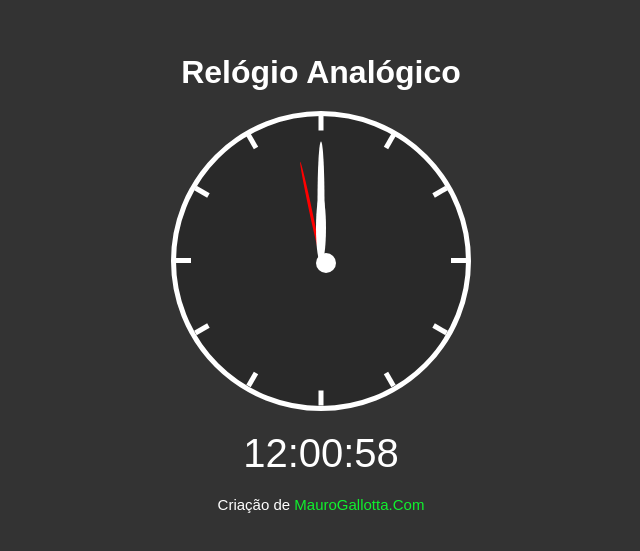
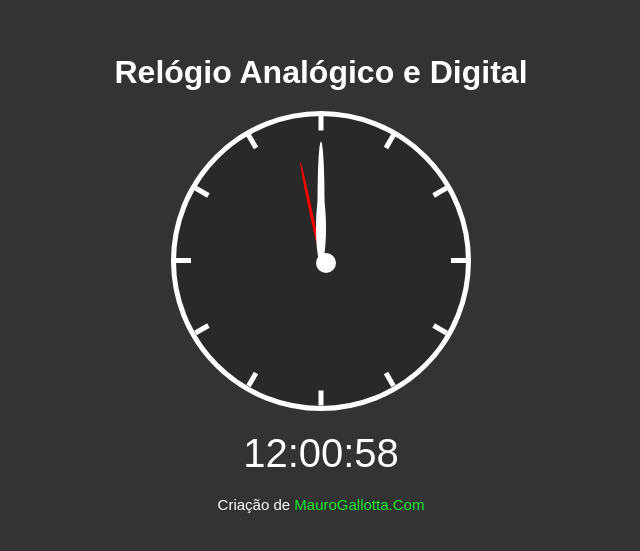
Before and after one commit to maurogallotta/Projeto_RELOJO_Digital_e_Analitico, a plain HTML site: page index.html in a window 1280 px wide. Shown: the part 117-668 px from the top of the page, without its empty margins (319-959 px from the left). Drawn offline with Linux system fonts and the light colour scheme.

Commit message:
Add files via upload

```diff
--- a/index.html
+++ b/index.html
@@ -4,11 +4,11 @@
     <meta charset="UTF-8">
     <meta http-equiv="X-UA-Compatible" content="IE=edge">
     <meta name="viewport" content="width=device-width, initial-scale=1.0">
-    <title>Relógio Analógico</title>
+    <title>Relógio Analógico e Digital</title>
     <link rel="stylesheet" href="style.css" />
 </head>
 <body>
-    <h1>Relógio Analógico</h1>
+    <h1>Relógio Analógico e Digital</h1>
 
     <div class="relogio">
         <div class="riscos">
```
